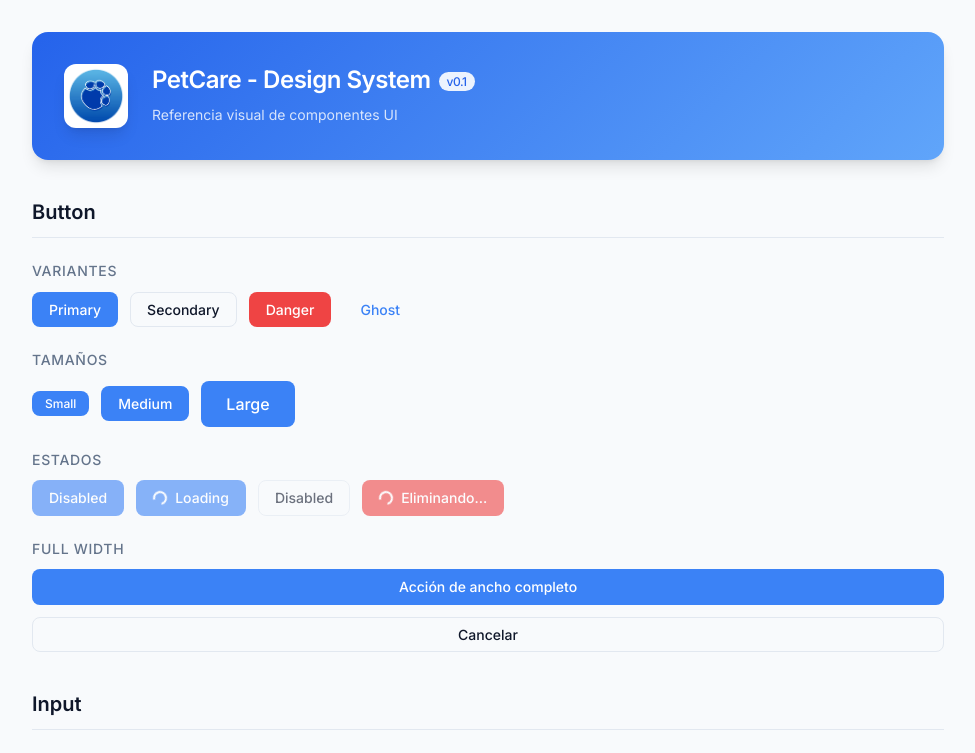
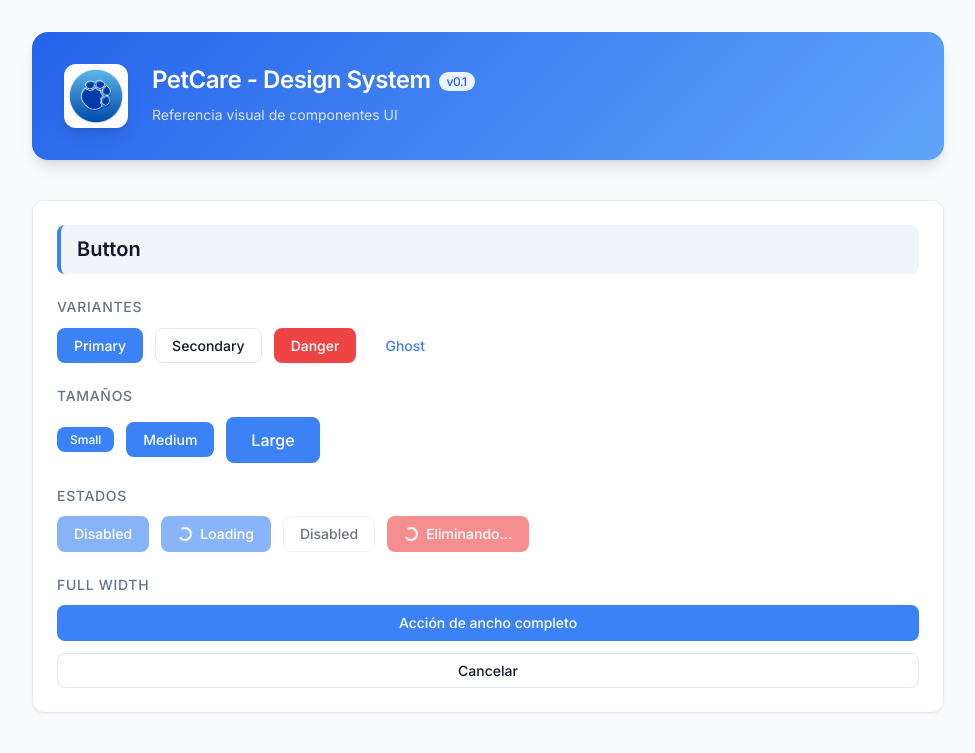
Before and after one commit to JuanM1005/petcare-frontend-demo, a React (Vite) app: page / in a window 1280 px wide. Shown: the top 753 px of the page, without its empty margins (152-1127 px from the left). Built offline with nearby package versions, Linux system fonts and the light colour scheme.

Commit message:
style(showcase): mejorar visibilidad de secciones con fondo y borde lateral.

```diff
--- a/src/components/shared/DesignSystemShowcase/DesignSystemShowcase.module.css
+++ b/src/components/shared/DesignSystemShowcase/DesignSystemShowcase.module.css
@@ -66,13 +66,20 @@
 
 .section {
   margin-bottom: var(--spacing-10);
+  padding: var(--spacing-6);
+  background-color: var(--color-background);
+  border: 1px solid var(--color-border);
+  border-radius: var(--radius-xl);
+  box-shadow: var(--shadow-sm);
 }
 
 .sectionTitle {
   font-size: var(--font-size-xl);
   margin-bottom: var(--spacing-6);
-  padding-bottom: var(--spacing-3);
-  border-bottom: 1px solid var(--color-border);
+  padding: var(--spacing-3) var(--spacing-4);
+  background-color: var(--color-neutral-100);
+  border-radius: var(--radius-lg);
+  border-left: 4px solid var(--color-primary-500);
 }
 
 .sectionContent {
```
